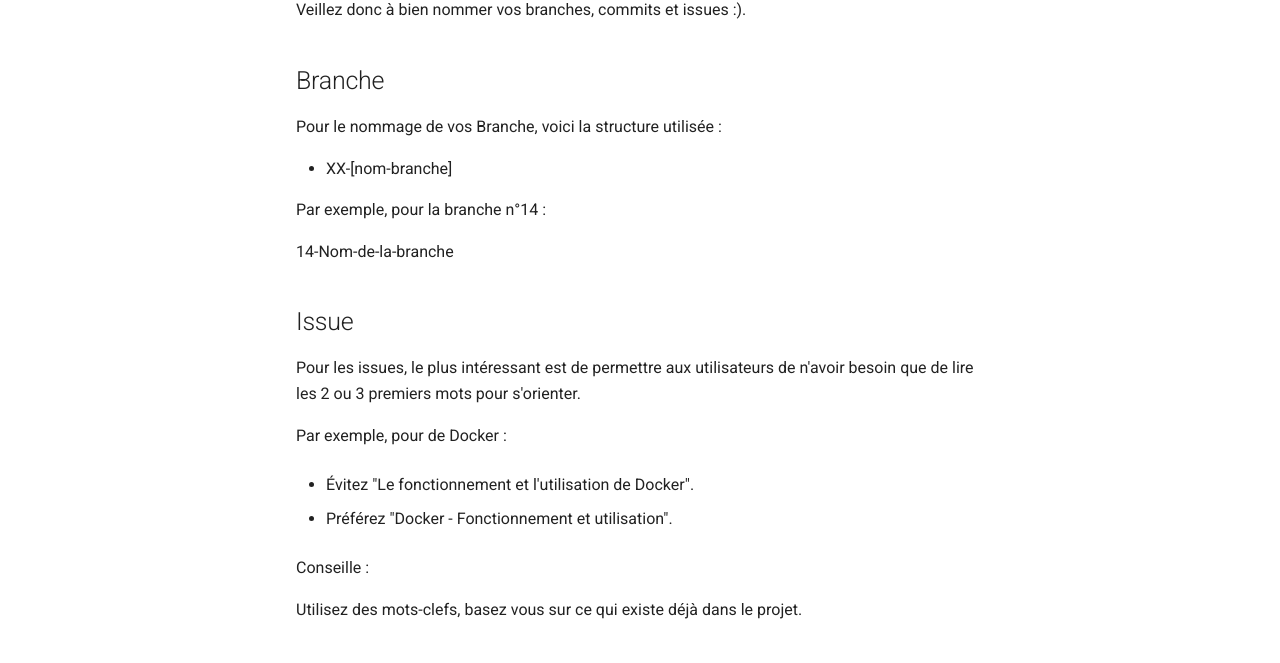
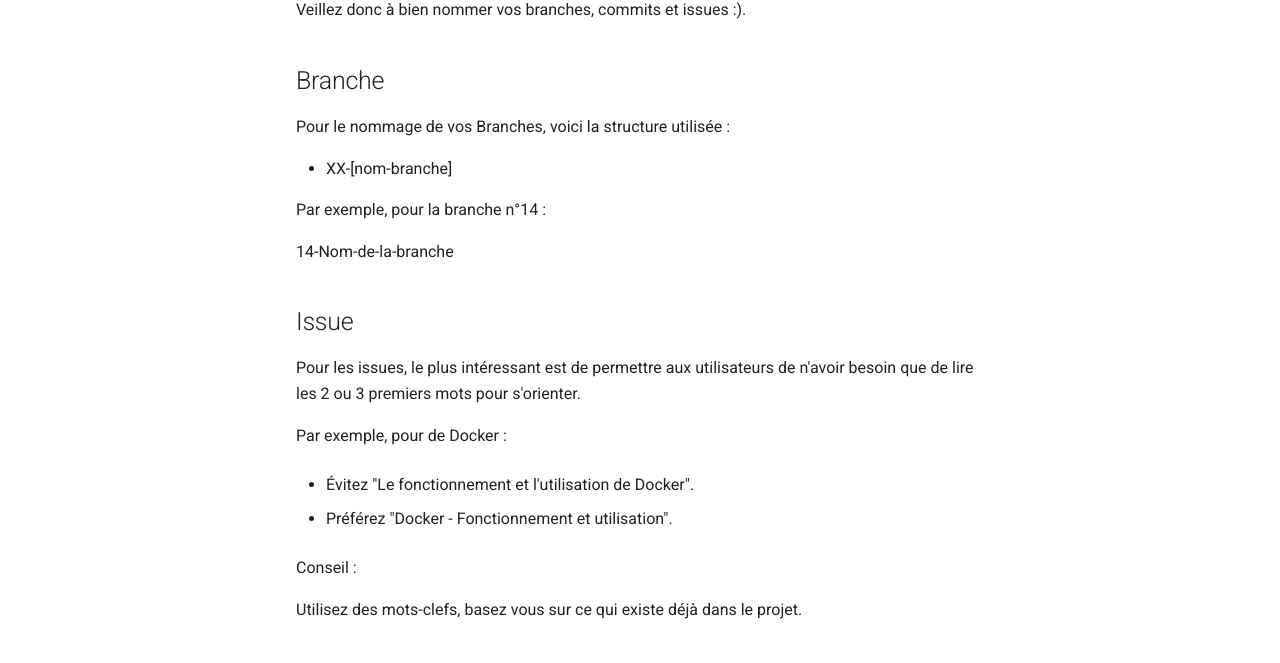
Before and after one commit to ub-mmi-but/git-101, an MkDocs documentation site: the page built from docs/convention-de-nommage.md, in a window 1280 px wide and 1359 px high. Shown: the part 326-989 px from the top of the window. Built offline with MkDocs 1.6.1 and Material for MkDocs 9.7.7, drawn with Linux system fonts in a browser that asks for light colours.

Commit message:
[ADD] Ajout d'une section sur le nommage des issues et corrections

```diff
--- a/docs/convention-de-nommage.md
+++ b/docs/convention-de-nommage.md
@@ -8,7 +8,7 @@ Veillez donc à bien nommer vos branches, commits et issues :).
 
 ## Branche
 
-Pour le nommage de vos Branche, voici la structure utilisée :
+Pour le nommage de vos Branches, voici la structure utilisée :
 
 - XX-[nom-branche]
 
@@ -26,7 +26,7 @@ Par exemple, pour de Docker :
 
 - Préférez "Docker - Fonctionnement et utilisation".
 
-Conseille :
+Conseil :
 
 Utilisez des mots-clefs, basez vous sur ce qui existe déjà dans le projet.
 
```
